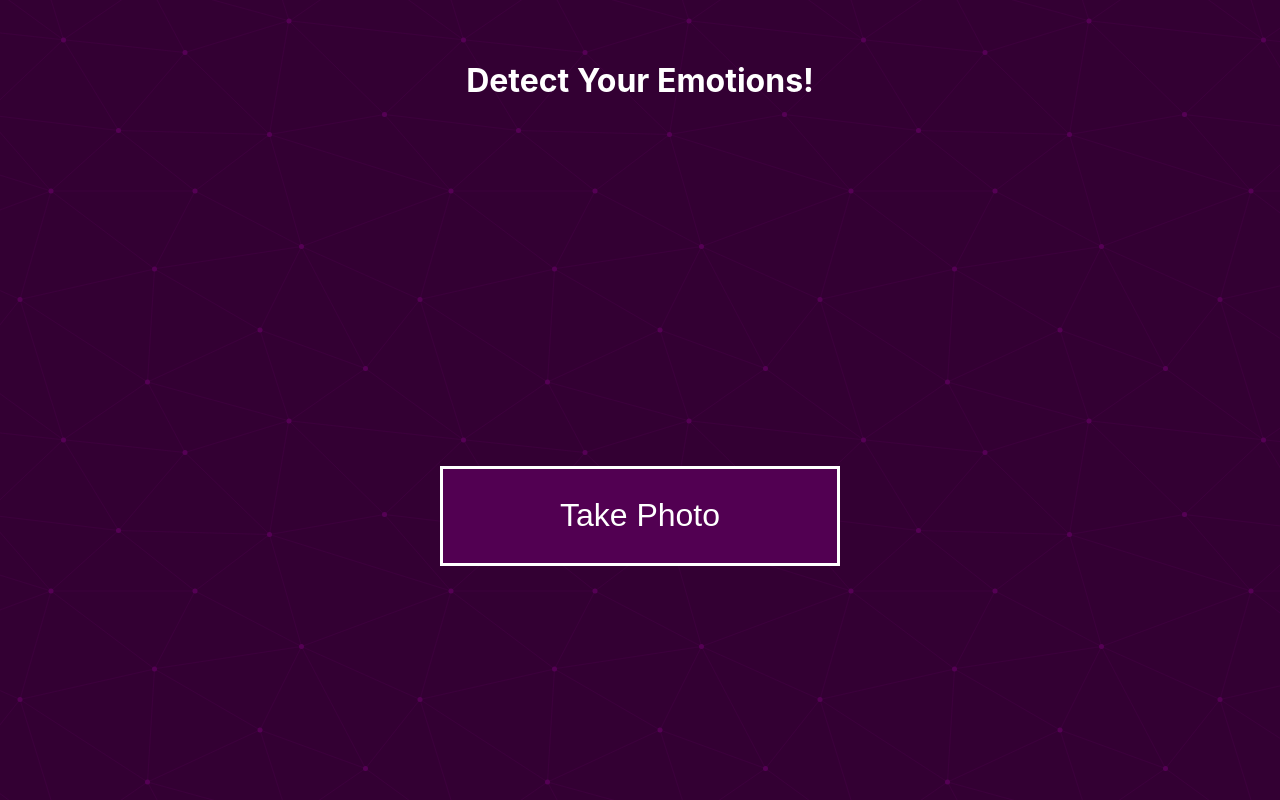
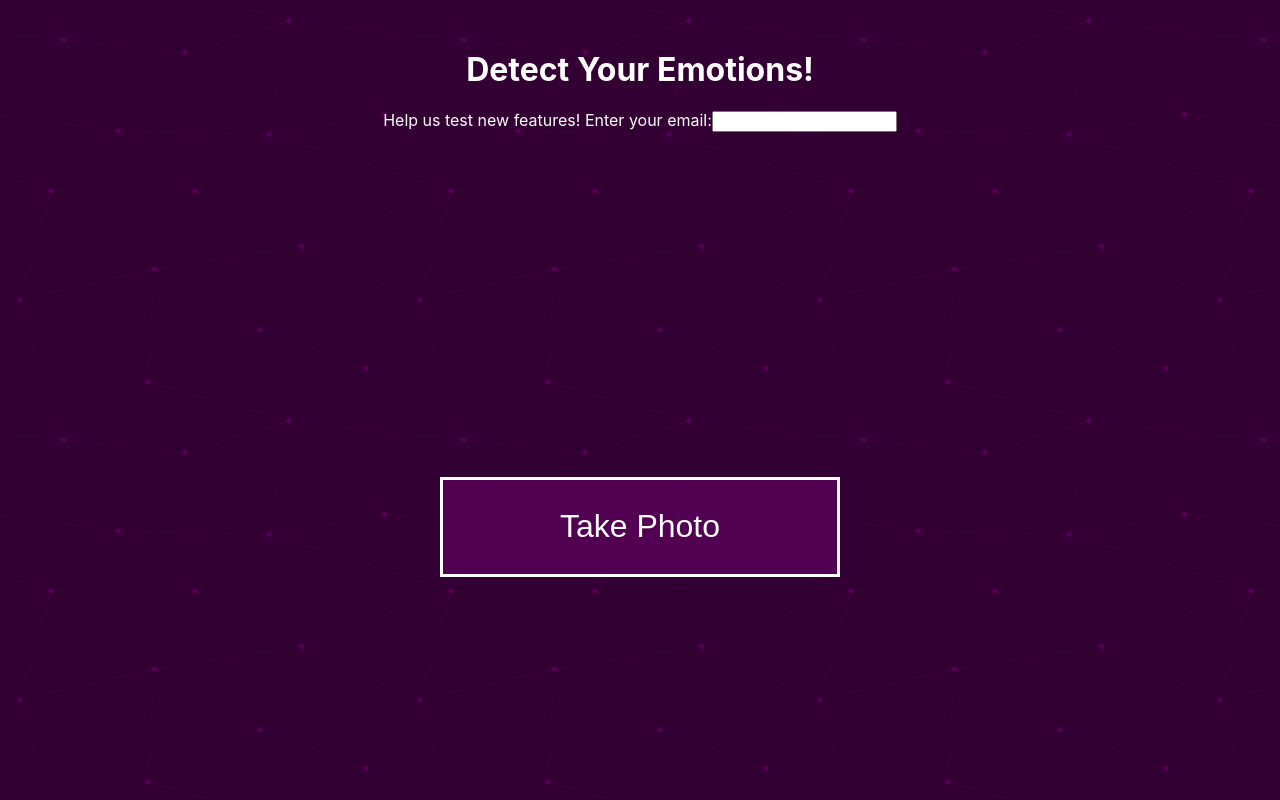
Before and after one commit to bniedermeyer/photo-emotion, a React (Create React App) app: page / in a window 1280 px wide. Built offline with nearby package versions, Linux system fonts and the light colour scheme; no server answers.

Commit message:
feat: add user info to launch darkly request

```diff
--- a/src/App.js
+++ b/src/App.js
@@ -52,6 +52,7 @@ const App = () => {
   const [imgSrc, setImgSrc] = useState(null);
   const [emotionInfo, setEmotionInfo] = useState(null);
   const [loading, setLoading] = useState(false);
+  const [email, setEmail] = useState(null);
 
   useEffect(() => {
     // handles uploading the image to cloud storage and making request for face detection
@@ -72,7 +73,11 @@ const App = () => {
 
           // this is the url of the photo that will be used in the response to the computer vision api
           const { url } = await response.json();
-          const emotionResponse = await fetch(`/emotion?url=${url}`);
+          let emotionRequestUrl = `/emotion?url=${url}`;
+          if (email) {
+            emotionRequestUrl += `&email=${email}`;
+          }
+          const emotionResponse = await fetch(emotionRequestUrl);
 
           const emotionInfo = await emotionResponse.json();
           setEmotionInfo(emotionInfo);
@@ -135,6 +140,16 @@ const App = () => {
   return (
     <AppContainer>
       <h1>Detect Your Emotions!</h1>
+      <label>
+        Help us test new features! Enter your email:
+        <input
+          type="email"
+          id="email-input"
+          name="email-input"
+          value={email}
+          onChange={(event) => setEmail(event.target.value)}
+        />
+      </label>
       {content}
     </AppContainer>
   );
--- a/src/http/get-emotion/package.json
+++ b/src/http/get-emotion/package.json
@@ -1,6 +1,7 @@
 {
   "dependencies": {
     "axios": "^0.19.2",
-    "launchdarkly-node-server-sdk": "^5.13.3"
+    "launchdarkly-node-server-sdk": "^5.13.3",
+    "uuid": "^8.3.0"
   }
 }
```
Also changed, not shown: src/http/get-emotion/index.js (+14 -5 lines), 1 other file (tests, documents, lock files or other folders).
